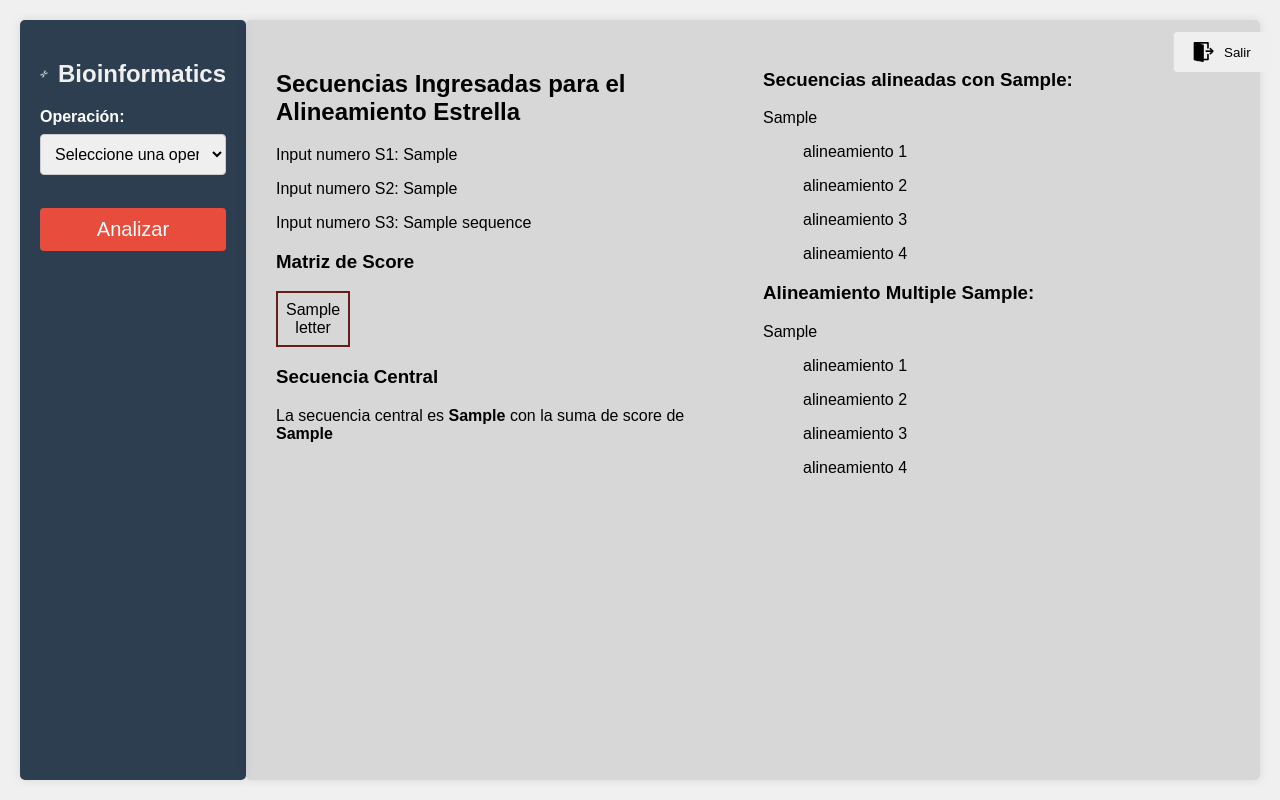
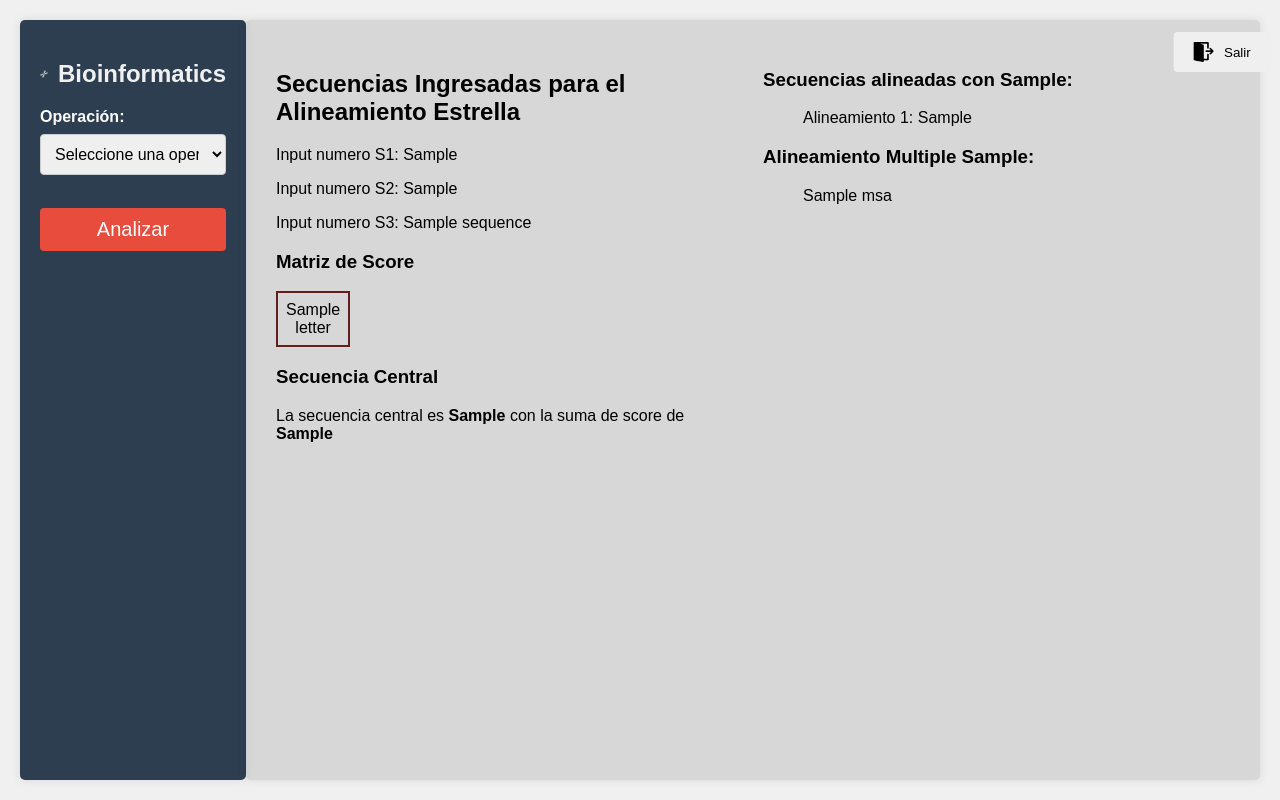
Before and after one commit to Ronald-Gutierrez/Visualizador-de-BioInfo, a Flask app: template templates/star_alignment.html in a window 1280 px wide. Run offline with Flask 3, Linux system fonts and the light colour scheme; the template is opened without the code that fills it: most values are stand-ins (such as "Sample title", 1, 10 or a date in 2020).

Commit message:
Star alignment finished

```diff
--- a/app.py
+++ b/app.py
@@ -9,10 +9,10 @@ from algorithms.sub_cadena import calcular_score  # type: ignore
 from algorithms.alineamiento_global import needleman_wunsch_score, globalTraceback  # type: ignore
 from algorithms.local_alignment import smith_waterman
 from algorithms.clustering import clustering
-from algorithms.star_alignment import needleman_wunsch_alignment_star, encontrar_secuencia_central
+from algorithms.star_alignment import needleman_wunsch_alignment_star, encontrar_secuencia_central, align_to_center, merge_alignments
 from algorithms.matriz_punto import dot_matrix, plot_dot_matrix  # type: ignore
 from algorithms.blosum_protein import align_sequences, calculate_alignment_metrics, format_alignment_output, calculate_alignment_score
-from algorithms.estructure_secondary import calculate_energy_matrix, predict_secondary_structure, traceback, plotData, identify_structures
+from algorithms.secondary_structure import predict_secondary_structure, traceback, plotData
 from algorithms.upgma import get_clustering_levels, read_distance_matrix, compute_linkage, calculate_distances_and_differences, plot_dendrogram_with_distances
 from scipy.spatial.distance import squareform
 from scipy.cluster.hierarchy import dendrogram, linkage
@@ -142,7 +142,16 @@ def analizar():
         result = needleman_wunsch_alignment_star(
             sequences, match, mismatch, gap)
         find_secuencia_central = encontrar_secuencia_central(result)
-        return render_template('star_alignment.html', sequences=sequences, find_secuencia_central=find_secuencia_central, sequence1=sequence1, sequence2=sequence2, additional_sequences=additional_sequences, result=result, match=match, mismatch=mismatch, gap=gap, operation=operation)
+        index = find_secuencia_central[2]
+        aligned_sequences = align_to_center(
+            sequences, index, match, mismatch, gap)
+        print(len(aligned_sequences))
+        center_seq = sequences[index].ljust(
+            max(len(seq) for seq in sequences), '-')
+        msa = merge_alignments(center_seq, aligned_sequences)
+
+        return render_template('star_alignment.html', sequences=sequences, find_secuencia_central=find_secuencia_central, sequence1=sequence1,
+                               sequence2=sequence2, additional_sequences=additional_sequences, result=result, match=match, mismatch=mismatch, gap=gap, operation=operation, aligned_sequences=aligned_sequences, msa=msa)
 
     elif operation == 'Clustering Distancia Mínima':
         matrix_input = request.form.get("distanceMatrix")
--- a/templates/star_alignment.html
+++ b/templates/star_alignment.html
@@ -6,11 +6,14 @@
         width: 10%;
         border-collapse: collapse;
     }
-    th, td {
+
+    th,
+    td {
         border: 2px solid #681d1d;
         padding: 8px;
         text-align: center;
     }
+
     th {
         background-color: #f51111;
         color: #333;
@@ -51,23 +54,19 @@
             {% endfor %}
         </table>
         <h3>Secuencia Central</h3>
-        <p>La secuencia central es <strong>{{ find_secuencia_central[0] }}</strong> con la suma de score de <strong>{{ find_secuencia_central[1] }}</strong></p>
+        <p>La secuencia central es <strong>{{ find_secuencia_central[0] }}</strong> con la suma de score de <strong>{{
+                find_secuencia_central[1] }}</strong></p>
     </div>
     <div class="column">
         <h3>Secuencias alineadas con <strong>{{ find_secuencia_central[0] }}</strong>:</h3>
-        <p> {{alignments_star}}</p>
-        <ul>alineamiento 1 </ul>
-        <ul>alineamiento 2 </ul>
-        <ul>alineamiento 3 </ul>
-        <ul>alineamiento 4 </ul>
+        {% for al in aligned_sequences %}
+        <ul>Alineamiento {{loop.index}}: {{al}}</ul>
+        {% endfor %}
 
         <h3>Alineamiento Multiple <strong>{{ find_secuencia_central[0] }}</strong>:</h3>
-        <p> {{alignments_star}}</p>
-        <ul>alineamiento 1 </ul>
-        <ul>alineamiento 2 </ul>
-        <ul>alineamiento 3 </ul>
-        <ul>alineamiento 4 </ul>
-
+        {% for m in msa %}
+        <ul>{{m}}</ul>
+        {% endfor %}
     </div>
 
 </div>
```
Also changed, not shown: algorithms/secondary_structure.py (renamed from algorithms/estructure_secondary.py, +21 -29 lines), algorithms/star_alignment.py (+3 -30 lines), static/result_img/grafico.png. Lines whose indentation alone changed are shown as unchanged.
